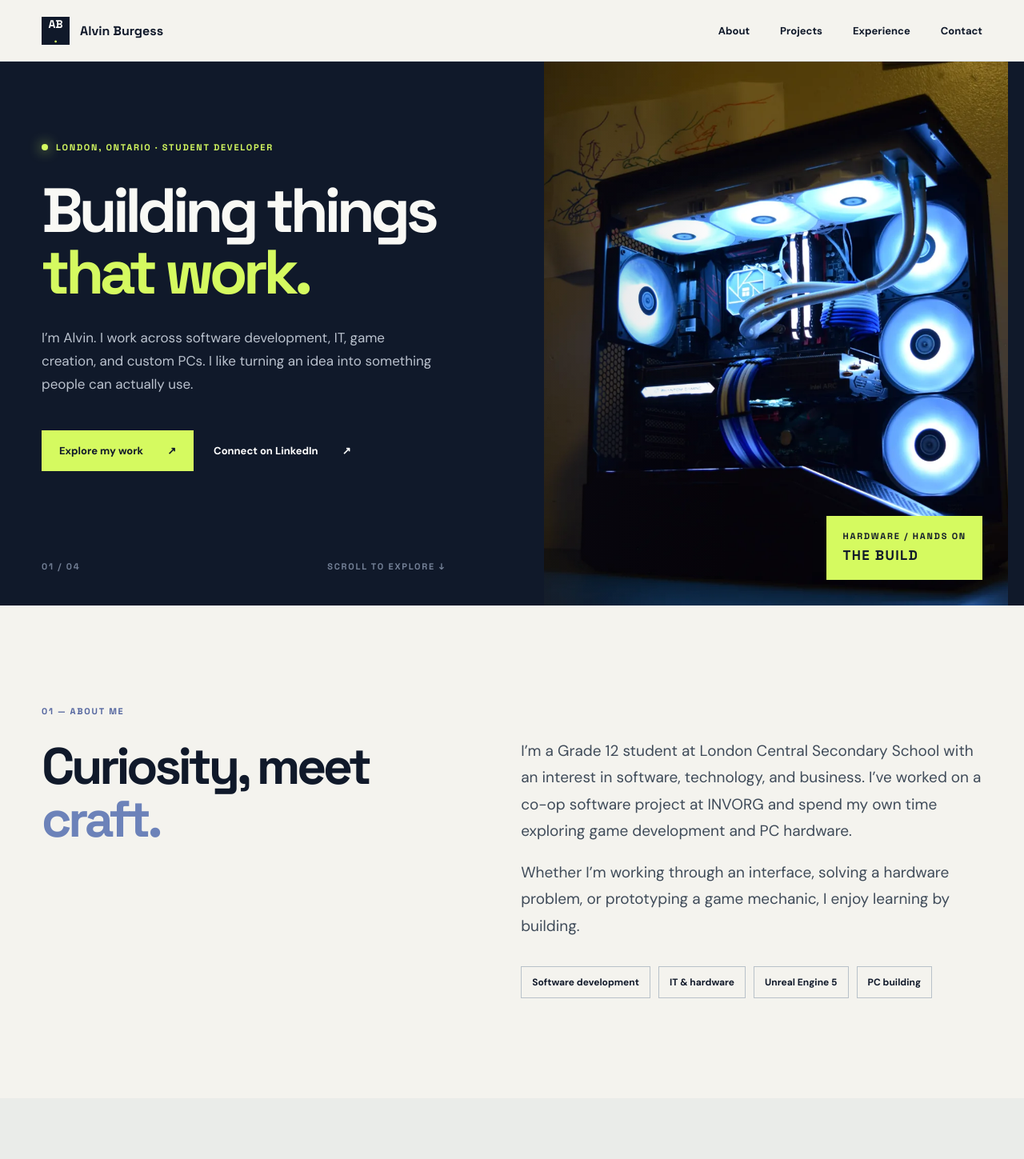
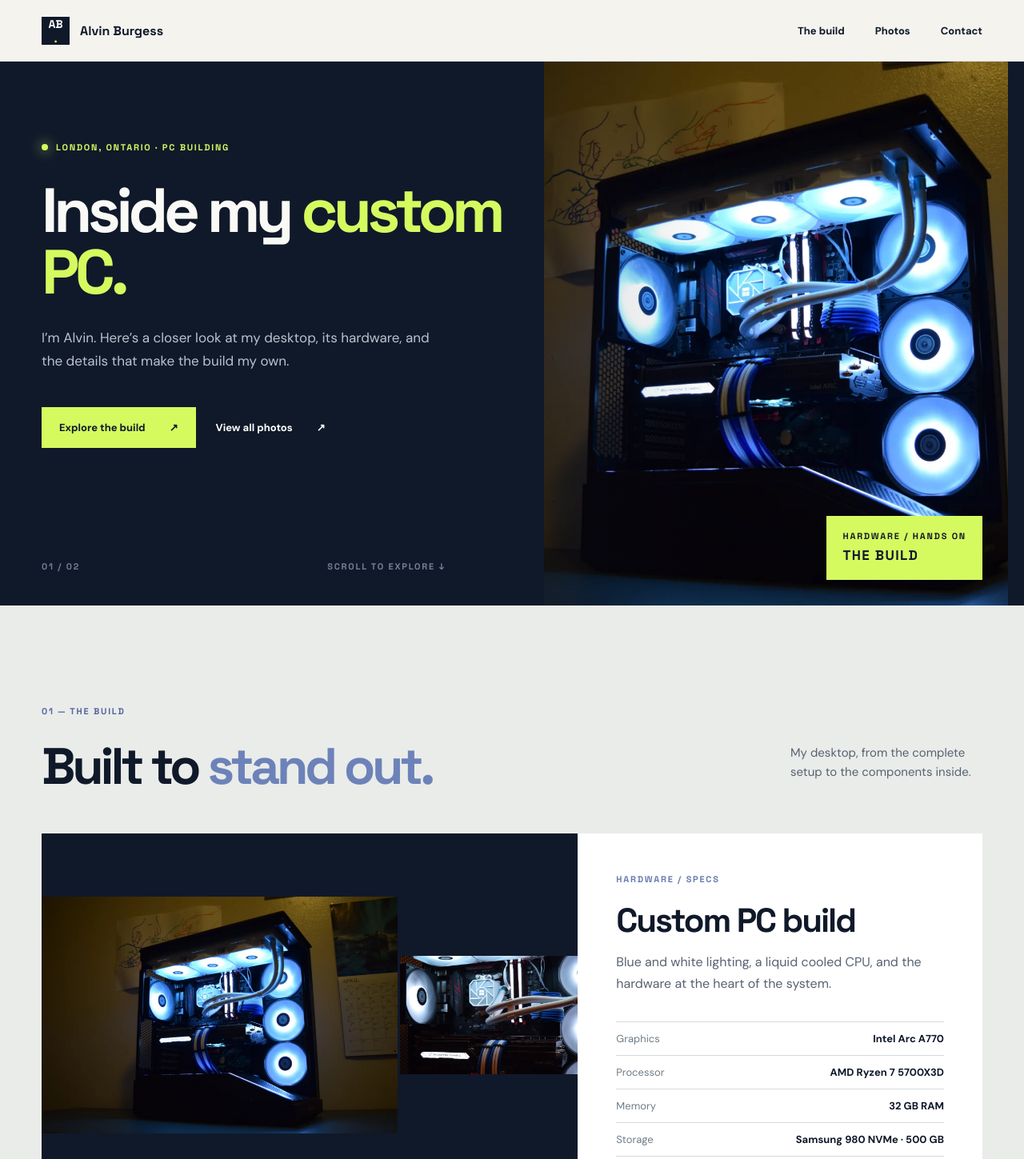
Before and after one commit to AlvinKB/alvin-portfolio, a plain HTML site: page index.html in a window 1280 px wide. Shown: the top 1449 px of the page at 80% size. Drawn offline with Linux system fonts and the light colour scheme.

Commit message:
Focus portfolio on PC build and photo gallery

```diff
--- a/index.html
+++ b/index.html
@@ -4,8 +4,8 @@
   <meta charset="utf-8">
   <meta name="viewport" content="width=device-width, initial-scale=1">
   <meta name="theme-color" content="#10192a">
-  <meta name="description" content="Alvin Burgess — software development, IT, game development, and custom PC projects.">
-  <title>Alvin Burgess · Developer & IT</title>
+  <meta name="description" content="Alvin Burgess — custom PC build, hardware specifications, and photography.">
+  <title>Alvin Burgess · Custom PC Build</title>
   <link rel="preload" href="assets/pc-build.webp" as="image" type="image/webp">
   <link rel="stylesheet" href="styles.css?v=photo-fit-2">
 </head>
@@ -16,7 +16,7 @@
       <a class="brand" href="#top" aria-label="Alvin Burgess, back to top"><span class="brand-mark">AB<span class="spark">.</span></span><span>Alvin Burgess</span></a>
       <button class="menu-toggle" type="button" aria-expanded="false" aria-controls="nav-links" aria-label="Open menu"><span></span><span></span></button>
       <nav id="nav-links" class="nav-links" aria-label="Main navigation">
-        <a href="#about">About</a><a href="#work">Projects</a><a href="#experience">Experience</a><a href="#contact">Contact</a>
+        <a href="#build">The build</a><a href="#gallery">Photos</a><a href="#contact">Contact</a>
       </nav>
     </div>
   </header>
@@ -25,31 +25,24 @@
     <section class="hero" id="top">
       <div class="hero-grid wrap">
         <div class="hero-copy">
-          <p class="eyebrow"><span class="status-dot"></span> LONDON, ONTARIO · STUDENT DEVELOPER</p>
-          <h1>Building things <em>that work.</em></h1>
-          <p class="hero-lede">I’m Alvin. I work across software development, IT, game creation, and custom PCs. I like turning an idea into something people can actually use.</p>
-          <div class="actions"><a class="button primary" href="#work">Explore my work <span aria-hidden="true">↗</span></a><a class="button text" href="https://www.linkedin.com/in/alvin-burgess-2a930a338/" target="_blank" rel="noopener noreferrer">Connect on LinkedIn <span aria-hidden="true">↗</span></a></div>
-          <div class="hero-foot"><span>01 / 04</span><span>SCROLL TO EXPLORE ↓</span></div>
+          <p class="eyebrow"><span class="status-dot"></span> LONDON, ONTARIO · PC BUILDING</p>
+          <h1>Inside my <em>custom PC.</em></h1>
+          <p class="hero-lede">I’m Alvin. Here’s a closer look at my desktop, its hardware, and the details that make the build my own.</p>
+          <div class="actions"><a class="button primary" href="#build">Explore the build <span aria-hidden="true">↗</span></a><a class="button text" href="#gallery">View all photos <span aria-hidden="true">↗</span></a></div>
+          <div class="hero-foot"><span>01 / 02</span><span>SCROLL TO EXPLORE ↓</span></div>
         </div>
         <div class="hero-visual"><img src="assets/pc-build.webp" alt="A custom desktop PC with blue-white illuminated fans, liquid cooling, and an Intel Arc graphics card" width="1600" height="1066"><div class="image-stamp">HARDWARE / HANDS ON<br><strong>THE BUILD</strong></div></div>
       </div>
     </section>
 
-    <section class="section about" id="about">
-      <div class="wrap split">
-        <div><p class="section-kicker">01 — ABOUT ME</p><h2>Curiosity, meet <span class="accent">craft.</span></h2></div>
-        <div class="about-copy"><p>I’m a Grade 12 student at London Central Secondary School with an interest in software, technology, and business. I’ve worked on a co-op software project at INVORG and spend my own time exploring game development and PC hardware.</p><p>Whether I’m working through an interface, solving a hardware problem, or prototyping a game mechanic, I enjoy learning by building.</p><div class="focus-tags"><span>Software development</span><span>IT & hardware</span><span>Unreal Engine 5</span><span>PC building</span></div></div>
-      </div>
-    </section>
-
-    <section class="section work" id="work">
-      <div class="wrap"><div class="section-heading"><div><p class="section-kicker">02 — SELECTED WORK</p><h2>Projects & <span class="accent">experiments.</span></h2></div><p>A few things I’ve built or am working on.</p></div>
+    <section class="section work" id="build">
+      <div class="wrap"><div class="section-heading"><div><p class="section-kicker">01 — THE BUILD</p><h2>Built to <span class="accent">stand out.</span></h2></div><p>My desktop, from the complete setup to the components inside.</p></div>
         <article class="feature-card">
           <div class="feature-gallery"><img class="feature-main" src="assets/pc-build.webp" alt="Full view of Alvin’s custom desktop PC with illuminated cooling fans" loading="lazy" width="1600" height="1066"><img class="feature-detail" src="assets/gpu-detail.webp" alt="Close-up of the Intel Arc graphics card and blue-white cable routing inside the custom PC" loading="lazy" width="1600" height="1066"></div>
-          <div class="feature-copy"><span class="item-number">FEATURED / 001</span><h3>Custom PC build</h3><p>A desktop PC documented with hardware photography, from the full build to the details inside.</p><dl class="spec-list"><div><dt>Graphics</dt><dd>Intel Arc A770</dd></div><div><dt>Processor</dt><dd>AMD Ryzen 7 5700X3D</dd></div><div><dt>Memory</dt><dd>32 GB RAM</dd></div><div><dt>Storage</dt><dd>Samsung 980 NVMe · 500 GB</dd></div></dl></div>
+          <div class="feature-copy"><span class="item-number">HARDWARE / SPECS</span><h3>Custom PC build</h3><p>Blue and white lighting, a liquid cooled CPU, and the hardware at the heart of the system.</p><dl class="spec-list"><div><dt>Graphics</dt><dd>Intel Arc A770</dd></div><div><dt>Processor</dt><dd>AMD Ryzen 7 5700X3D</dd></div><div><dt>Memory</dt><dd>32 GB RAM</dd></div><div><dt>Storage</dt><dd>Samsung 980 NVMe · 500 GB</dd></div></dl></div>
         </article>
-        <div class="build-gallery" aria-labelledby="build-gallery-title">
-          <div class="gallery-intro"><span class="item-number">THE BUILD / PHOTO GALLERY</span><h3 id="build-gallery-title">Every angle.</h3><p>Six photographs of the desktop and the components inside. Select a photo to see it full size.</p></div>
+        <div class="build-gallery" id="gallery" aria-labelledby="build-gallery-title">
+          <div class="gallery-intro"><span class="item-number">02 — PHOTO GALLERY</span><h3 id="build-gallery-title">Every angle.</h3><p>Six photographs of the desktop and the components inside. Select a photo to see it full size.</p></div>
           <div class="gallery-grid">
             <a href="assets/pc-build.webp" target="_blank" rel="noopener" aria-label="Open full PC build photo"><img src="assets/pc-build.webp" alt="Full desktop build with blue-white illuminated fans" loading="lazy" width="1600" height="1066"><span>01 / Full build</span></a>
             <a href="assets/cooling-detail.webp" target="_blank" rel="noopener" aria-label="Open cooling detail photo"><img src="assets/cooling-detail.webp" alt="Close-up of cooling fan, illuminated CPU cooler, and memory" loading="lazy" width="1600" height="1066"><span>02 / Cooling</span></a>
@@ -59,17 +52,10 @@
             <a href="assets/cpu-cooler.webp" target="_blank" rel="noopener" aria-label="Open CPU cooler photo"><img src="assets/cpu-cooler.webp" alt="Close-up of the glowing liquid CPU cooler" loading="lazy" width="1600" height="1066"><span>06 / CPU cooler</span></a>
           </div>
         </div>
-        <div class="project-grid">
-          <article class="project-card"><span class="item-number">PROJECT / 002</span><div class="project-icon" aria-hidden="true">↗</div><h3>Co-op management system</h3><p>An online system developed during my INVORG co-op to help manage students, placements, and administrative workflows.</p><div class="project-bottom"><span>Software · Work experience</span><span>In development</span></div></article>
-          <article class="project-card"><span class="item-number">PROJECT / 003</span><div class="project-icon" aria-hidden="true">◇</div><h3>Game development</h3><p>Prototyping a first-person maze experience in Unreal Engine 5, with procedural rooms, environmental effects, and gameplay systems.</p><div class="project-bottom"><span>Unreal Engine 5 · Blender</span><span>In progress</span></div></article>
-          <article class="project-card"><span class="item-number">PROJECT / 004</span><div class="project-icon" aria-hidden="true">⌁</div><h3>Transit fare concept</h3><p>A fare app concept developed with a collaborator for London transit. An exploration of a simpler way to access and manage fares.</p><div class="project-bottom"><span>Product concept · Collaboration</span><span>Concept</span></div></article>
-        </div>
       </div>
     </section>
 
-    <section class="section experience" id="experience"><div class="wrap split"><div><p class="section-kicker">03 — EXPERIENCE</p><h2>Learning in <span class="accent">the real world.</span></h2></div><div class="timeline"><div class="timeline-item"><span class="time">CURRENT</span><div><h3>Software development co-op</h3><p>INVORG · Building and refining an online co-op management system.</p></div></div><div class="timeline-item"><span class="time">ONGOING</span><div><h3>PC building & technical support</h3><p>Hands-on experience building desktops, troubleshooting systems, and helping others with their tech.</p></div></div><div class="timeline-item"><span class="time">SCHOOL</span><div><h3>Math & technology communities</h3><p>Involved in student clubs and events that bring people together to learn and build.</p></div></div></div></div></section>
-
-    <section class="contact" id="contact"><div class="wrap contact-inner"><p class="section-kicker">04 — LET’S CONNECT</p><h2>Have an idea? <em>Let’s talk.</em></h2><p>I’m interested in projects and opportunities across software, IT, hardware, and game development.</p><a class="button light" href="https://www.linkedin.com/in/alvin-burgess-2a930a338/" target="_blank" rel="noopener noreferrer">Find me on LinkedIn <span aria-hidden="true">↗</span></a></div></section>
+    <section class="contact" id="contact"><div class="wrap contact-inner"><p class="section-kicker">LET’S CONNECT</p><h2>Talk PC builds? <em>Let’s connect.</em></h2><p>Interested in my build or in connecting about PC hardware? Find me on LinkedIn.</p><a class="button light" href="https://www.linkedin.com/in/alvin-burgess-2a930a338/" target="_blank" rel="noopener noreferrer">Find me on LinkedIn <span aria-hidden="true">↗</span></a></div></section>
   </main>
   <footer><div class="wrap footer-row"><span>© 2026 Alvin Burgess</span><span>Made with care in London, Ontario</span><a href="#top">Back to top ↑</a></div></footer>
   <script src="script.js" defer></script>
```
